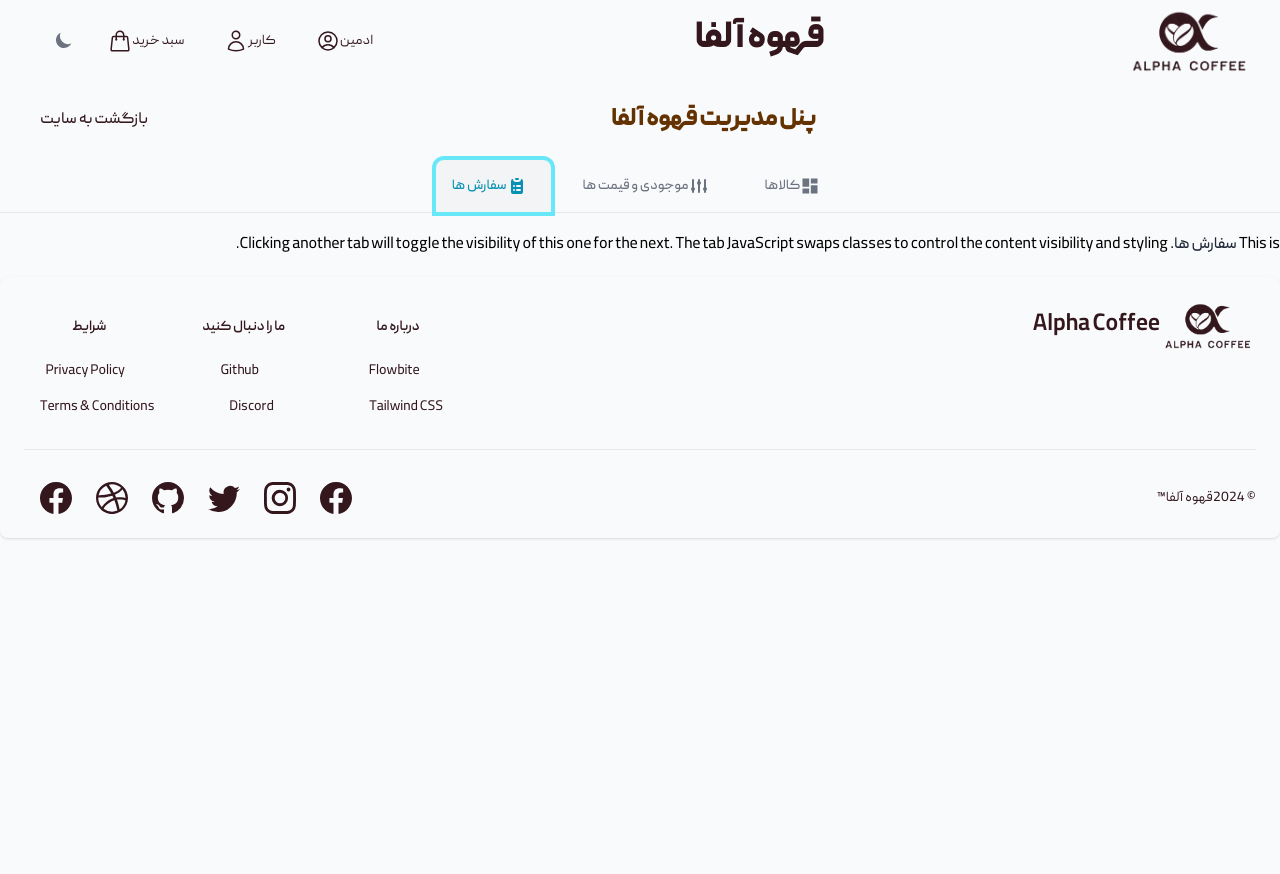
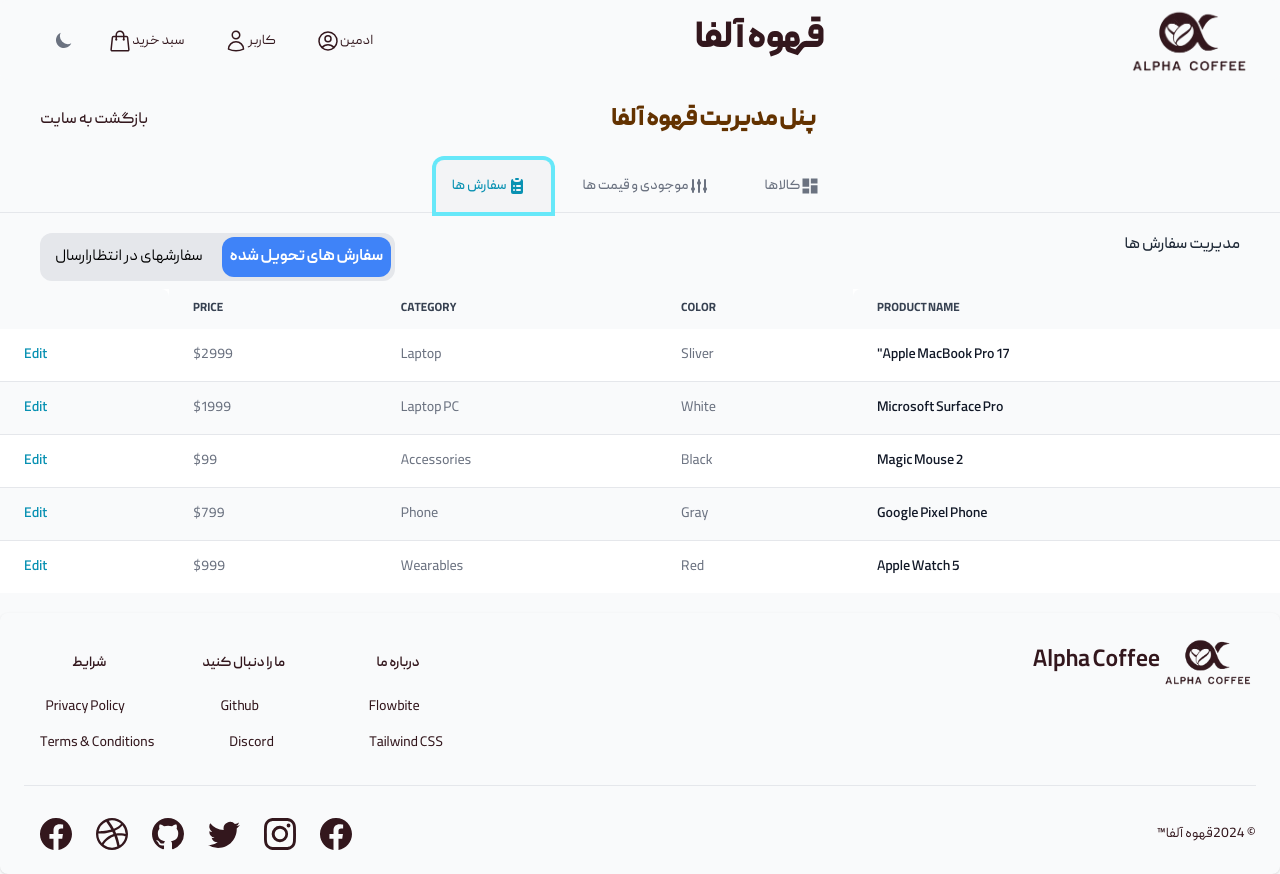
Before and after one commit to Kavehpa20/Final_Project_Frontend, a Next.js app: page /admin/admin_panel in a window 1280 px wide. Both pictures are taken after a click on the tab "سفارش ها". Before the commit the page ends 800 px from the top, so only its background shows below. Built offline with nearby package versions, Linux system fonts and the light colour scheme.

Commit message:
fininsh admin panel ui

```diff
--- /dev/null
+++ b/components/RadioButtons.tsx
@@ -0,0 +1,52 @@
+import React, { useState } from "react";
+
+const RadioButtons = () => {
+  const [selectedValue, setSelectedValue] = useState("option1");
+  const handleRadioChange = (value: string) => {
+    setSelectedValue(value);
+  };
+
+  return (
+    <div className="grid place-items-center">
+      <div className="grid w-fit grid-cols-2 gap-2 rounded-xl bg-gray-200 p-1 dark:bg-gray-900">
+        <div>
+          <input
+            type="radio"
+            name="option"
+            id="1"
+            value="option1"
+            checked={selectedValue === "option1"}
+            onChange={() => handleRadioChange("option1")}
+            className="peer hidden"
+          />
+          <label
+            htmlFor="1"
+            className="dark:peer-checked:text- block cursor-pointer select-none rounded-xl p-2 text-center peer-checked:bg-blue-500 peer-checked:font-bold peer-checked:text-white"
+          >
+            سفارش های تحویل شده
+          </label>
+        </div>
+
+        <div>
+          <input
+            type="radio"
+            name="option"
+            id="2"
+            value="option2"
+            checked={selectedValue === "option2"}
+            onChange={() => handleRadioChange("option2")}
+            className="peer hidden"
+          />
+          <label
+            htmlFor="2"
+            className="block cursor-pointer select-none rounded-xl p-2 text-center peer-checked:bg-blue-500 peer-checked:font-bold peer-checked:text-white"
+          >
+            سفارشهای در انتظارارسال
+          </label>
+        </div>
+      </div>
+    </div>
+  );
+};
+
+export default RadioButtons;
--- a/components/TabsComponent.tsx
+++ b/components/TabsComponent.tsx
@@ -5,6 +5,7 @@
 import { Button } from "flowbite-react";
 import Link from "next/link";
 import TableComponent from "./forms/TableComponent";
+import RadioButtons from "./RadioButtons";
 
 const TabsComponent = () => {
   return (
@@ -50,13 +51,13 @@
           <TableComponent />
         </Tabs.Item>
         <Tabs.Item title="سفارش ها" icon={HiClipboardList}>
-          This is{" "}
-          <span className="font-medium text-gray-800 dark:text-white">
-            سفارش ها
-          </span>
-          . Clicking another tab will toggle the visibility of this one for the
-          next. The tab JavaScript swaps classes to control the content
-          visibility and styling.
+          <div className="mx-10 flex justify-between">
+            <span className="font-medium text-gray-800 dark:text-white">
+              مدیریت سفارش ها
+            </span>
+            <RadioButtons />
+          </div>
+          <TableComponent />
         </Tabs.Item>
       </Tabs>
     </>
```
